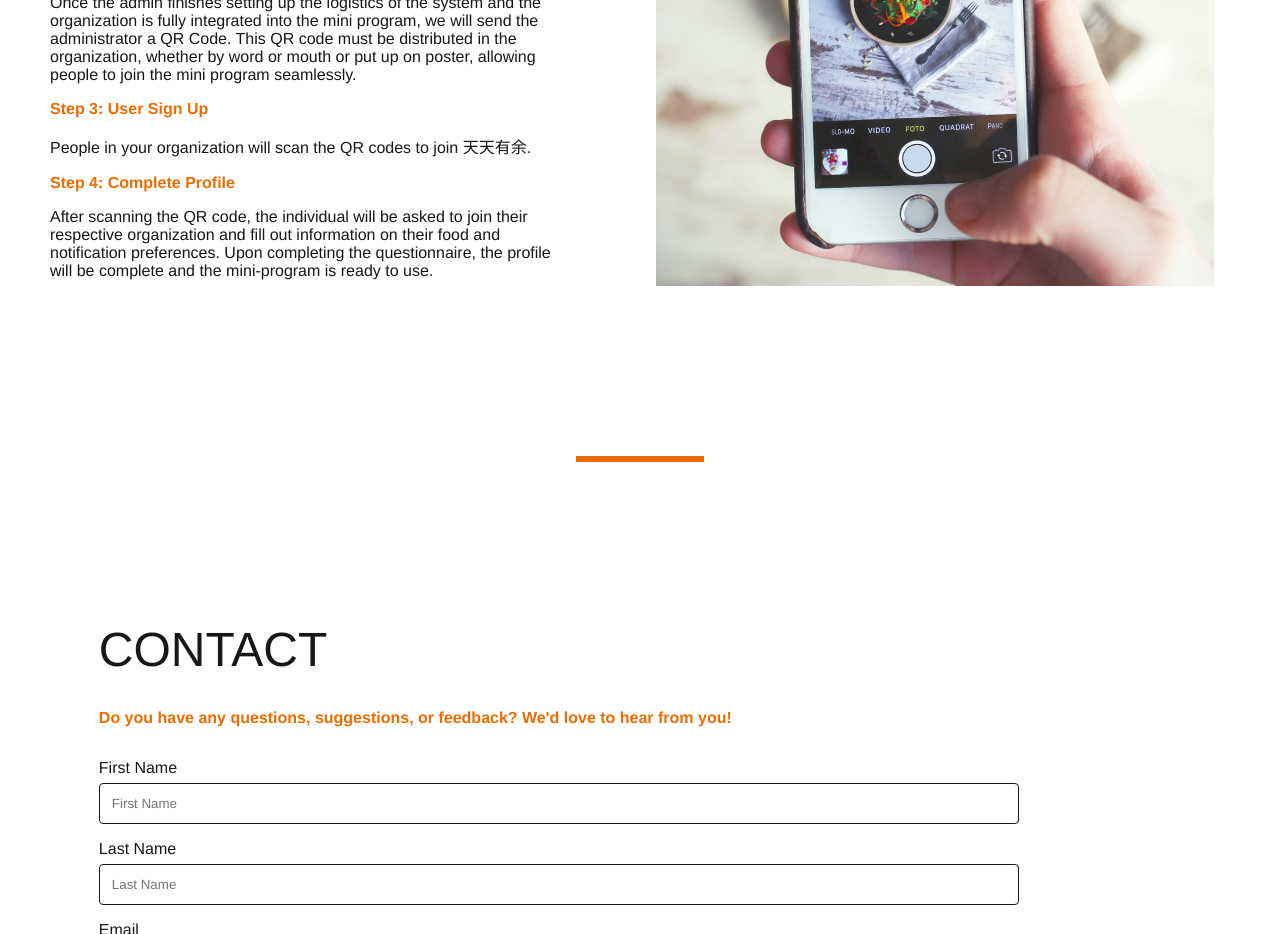
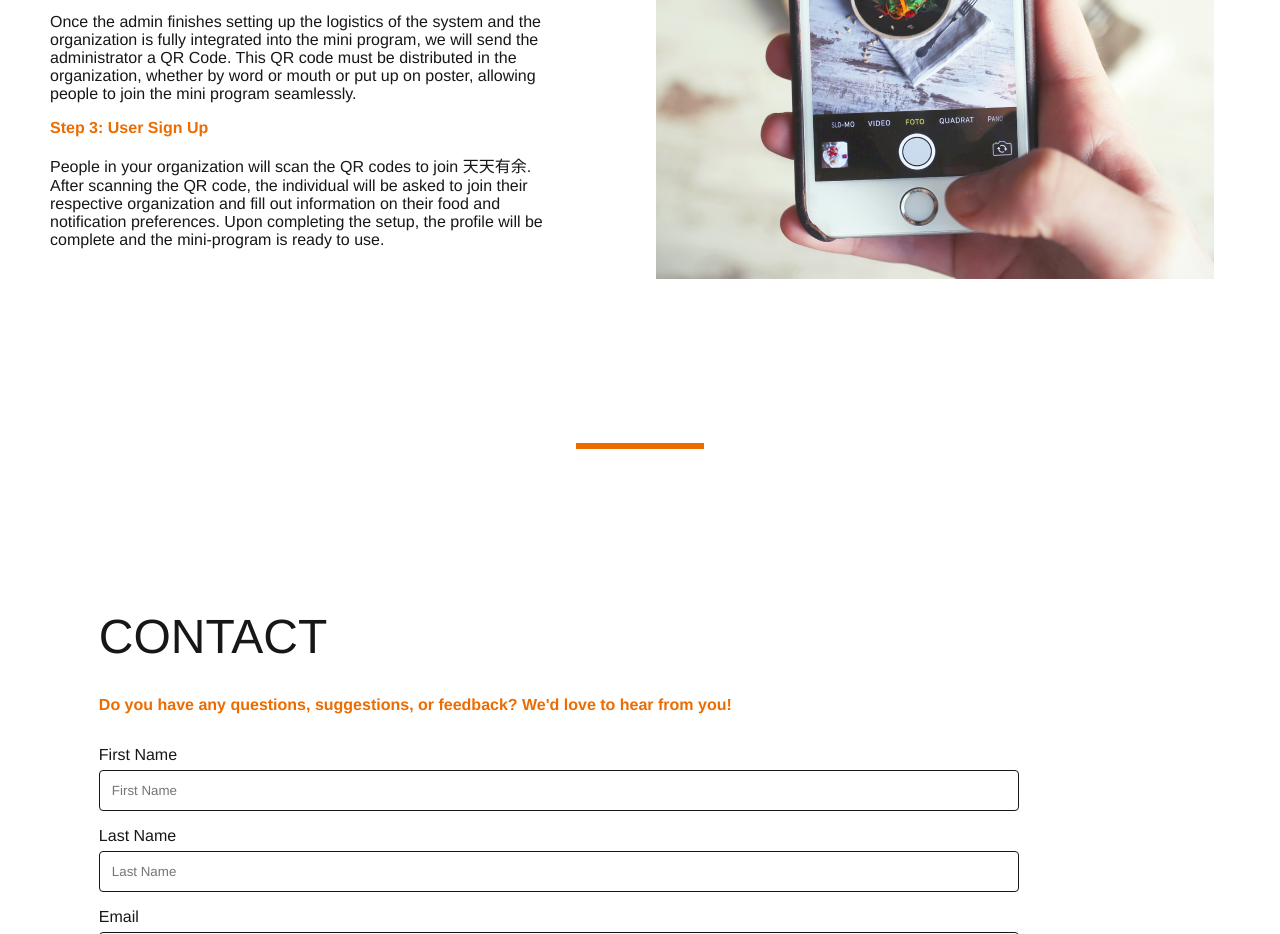
Before and after one commit to shirley-liu32/ttyy_wechat_mini_program, a plain HTML site: page index.html in a window 1280 px wide. Shown: the part 3082-4016 px from the top of the page. Drawn offline with Linux system fonts and the light colour scheme.

Commit message:
changed steps

```diff
--- a/index.html
+++ b/index.html
@@ -100,10 +100,8 @@
             into the mini program, we will send the administrator a QR Code. This QR code must be distributed in the
           organization, whether by word or mouth or put up on poster, allowing people to join the mini program seamlessly.</p>
           <h3>Step 3: User Sign Up</h3>
-          <p>People in your organization will scan the QR  codes to join 天天有余. </p>
-          <h3>Step 4: Complete Profile</h3>
-          <p>After scanning the QR code, the individual will be asked to join their respective organization and fill out information on their
-            food and notification preferences. Upon completing the questionnaire, the profile will
+          <p>People in your organization will scan the QR  codes to join 天天有余. After scanning the QR code, the individual will be asked to join their respective organization and fill out information on their
+            food and notification preferences. Upon completing the setup, the profile will
             be complete and the mini-program is ready to use.</p>
         </div>
         <div class="main__img--container">
```
